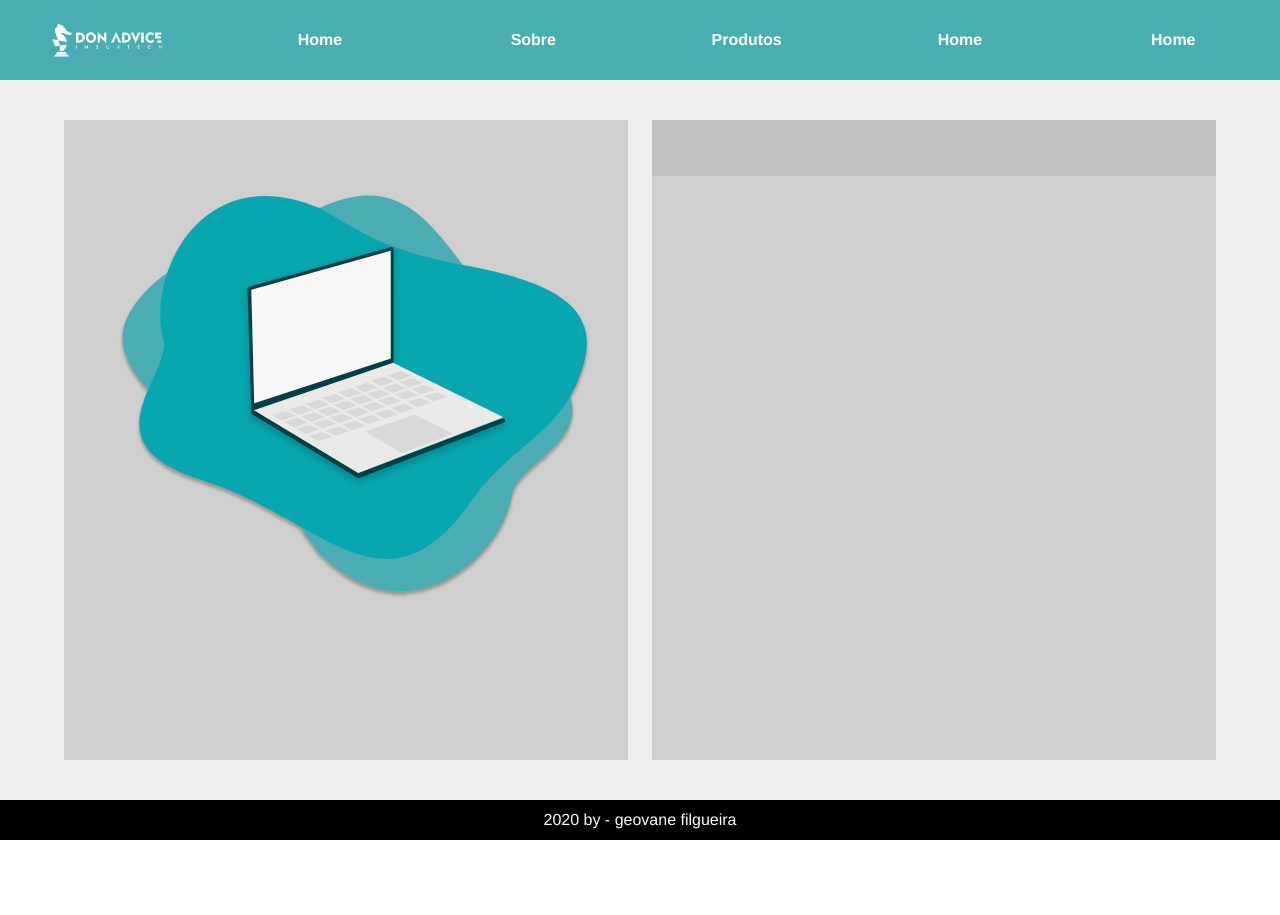
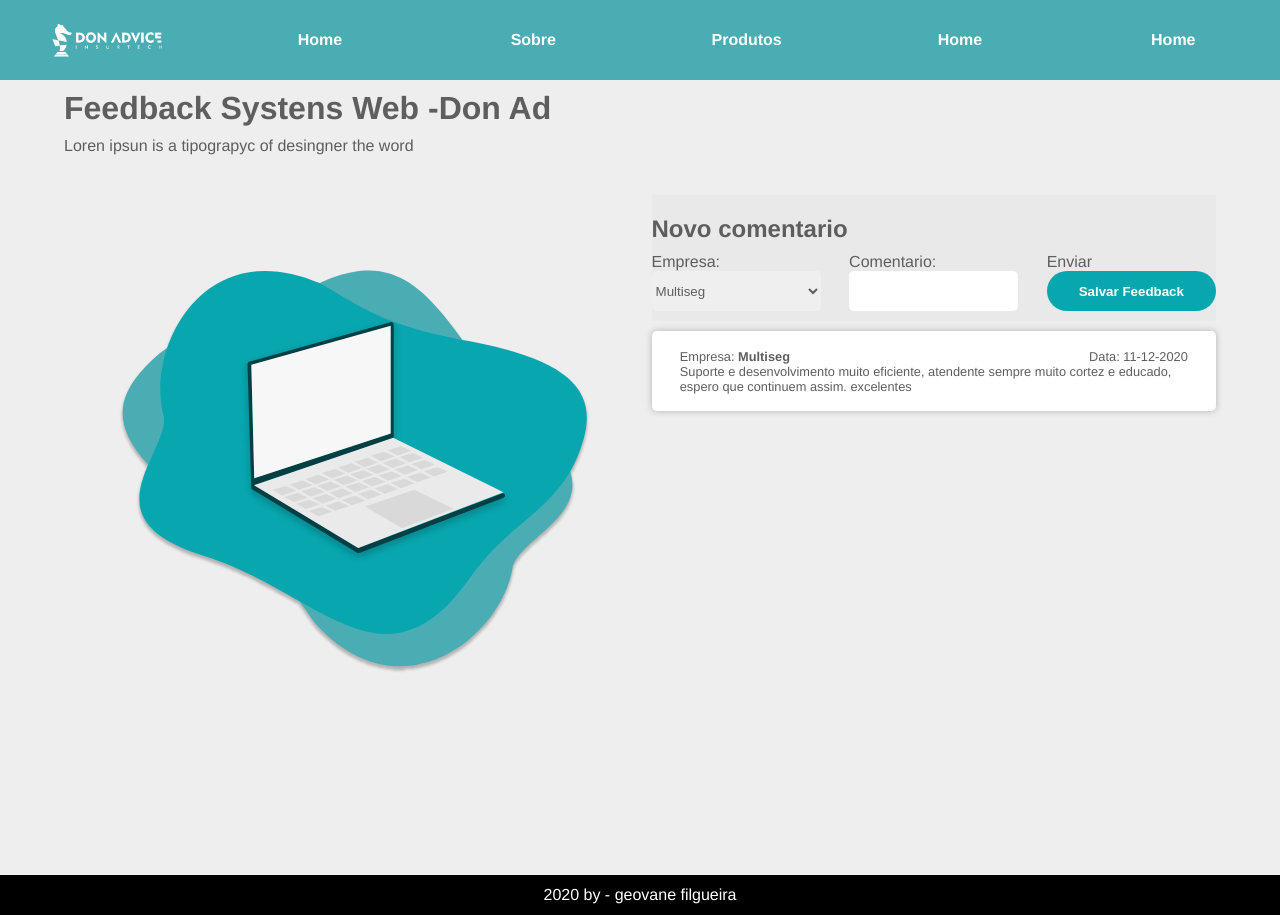
Before and after one commit to geovanefilgueira/entrevista-dom, a Vue app: page / in a window 1280 px wide. Before the commit the page ends 840 px from the top, so only its background shows below. Built offline with nearby package versions, Linux system fonts and the light colour scheme.

Commit message:
Layout com classes globais para determinar um padrão na aplicação, desing systens

```diff
--- a/src/App.vue
+++ b/src/App.vue
@@ -1,7 +1,7 @@
 
 <template>
   <div id="app">
-    <Nav msg="Welcome to Your Vue.js App"/>
+    <Nav/>
     <Header/>
     <Footer/>
   </div>
@@ -26,13 +26,21 @@ export default {//state,data,e metodos aqui
 *{
   margin: 0;
   padding: 0;
+  color: #5e5e5e;
 }
 #app {
   font-family: Avenir, Helvetica, Arial, sans-serif;
   -webkit-font-smoothing: antialiased;
   -moz-osx-font-smoothing: grayscale;
-  text-align: center;
-  color: #2c3e50;
-
 }
+/* ====== CLASSES GLOBAIS======*/
+.flex-row{display: flex; flex-direction: row; justify-content:space-between;}
+.flex-column{display: flex; flex-direction: column; justify-content:space-between;}
+.w90{width: 90%;}
+.w30{width: 30%;}
+.b12{background: orange;}
+h1,h2,h3,h4,h5,h6{padding: 10px 0;}
+input[type="text"],select{border: 0; height: 5vh; border-radius: 5px;}
+button{cursor: pointer; min-width: 40px; padding: 0 10px; border: 0; height: 5vh; border-radius: 40px; background:#08A7B0; color: #fff; font-size: 0.8; font-weight: 700;}
+button:hover{background: darkcyan;}
 </style>
--- a/src/components/Header.vue
+++ b/src/components/Header.vue
@@ -1,13 +1,53 @@
 <template>
     <header>
+        <div class="w90">
+            <h1 class="w90">Feedback Systens Web  -Don Ad</h1>
+            <label>Loren ipsun is a tipograpyc of desingner the word</label>
+        </div>
+
         <div class="container-main">
             <div class="container-info">
                 <img src="../assets/notebook.svg" alt="desenho de um notebook">
             </div>
-            <div class="container-cards">
+            <div class="container-cards cell-w100">
                 <div class="menu-cards">
+                    <h2>Novo comentario</h2>
+                    <div class="flex-row">
+                        <div class="flex-column w30">
+                            <label>Empresa:</label>
+                            <select>
+                                <option>Multiseg</option>
+                                <option>BHR Seguros</option>
+                                <option>TLG consultoria</option>
+                            </select>
+                        </div>
+                        <div class="flex-column w30">
+                            <label>Comentario:</label>
+                            <input type="text">
+                        </div>
+                        <div class="flex-column w30">
+                            <label>Enviar</label>
+                            <button>Salvar Feedback</button>
+                        </div>
 
+                    </div>
                 </div>
+
+                <div class="container-card"> <!-- PODE SE TRANSFORMAR O CARD EM UM COMPONENTE E PASSAR DADOS VIA PROPS -->
+                    <div class="w90">
+                        <div class="flex-row">
+                            <div>
+                                <label>Empresa: </label>
+                                <strong>Multiseg</strong>
+                            </div>
+                            <label>Data: 11-12-2020</label>
+                        </div>
+                        <label>
+                            Suporte e desenvolvimento muito eficiente, atendente sempre muito cortez e educado, espero que continuem assim. excelentes
+                        </label>
+                    </div>
+                </div>
+
             </div>
         </div>
     </header>
@@ -22,7 +62,7 @@ export default {
 <style scoped>
 header{
     width: 100%;
-    height: 90vh;
+    min-height: 90vh;
     background: #eeeeee;
     display: flex;
     flex-direction: column;
@@ -31,22 +71,44 @@ header{
 }
 .container-main{
     width: 90%;
-    height: 90%;
+    height: 90vh;
     display: flex;
+    flex-direction: row;
     align-items: center;
     justify-content: space-between;
     }
 .container-cards,.container-info{
     width: 49%;
     height: 80vh;
-    background: rgb(207, 207, 207);
 }
 .container-info>img{
     width: 100%;
 }
 .menu-cards{
     width: 100%;
-    height: 7vh;
-    background: #c1c1c1;
+    padding: 10px 0;
+    min-height: 10vh;
+    background: #e9e9e9;
+}
+.container-card{
+    width: 100%;
+    height: 10vh;
+    background: #FFFFFF;
+    box-shadow: 0px 0px 7px rgba(0, 0, 0, 0.25);
+    margin: 10px 0;
+    border-radius: 5px;
+    display: flex;
+    align-items: center;
+    justify-content: center;
+    font-size: 0.8em;
+    color: #6b6b6b;
+}
+
+@media only screen and (max-width: 600px) {
+  .container-info{display: none;}
+  .cell-w90{width: 90%;}
+  .cell-w100{width: 100%;}
+  .container-main{flex-direction: column;}
+
 }
 </style>
--- a/src/components/Nav.vue
+++ b/src/components/Nav.vue
@@ -60,5 +60,6 @@ nav>img{width: 10%;}
   nav>a{
     width: 90%;
   }
+  nav>img{width: 30%;}
 }
 </style>
```
